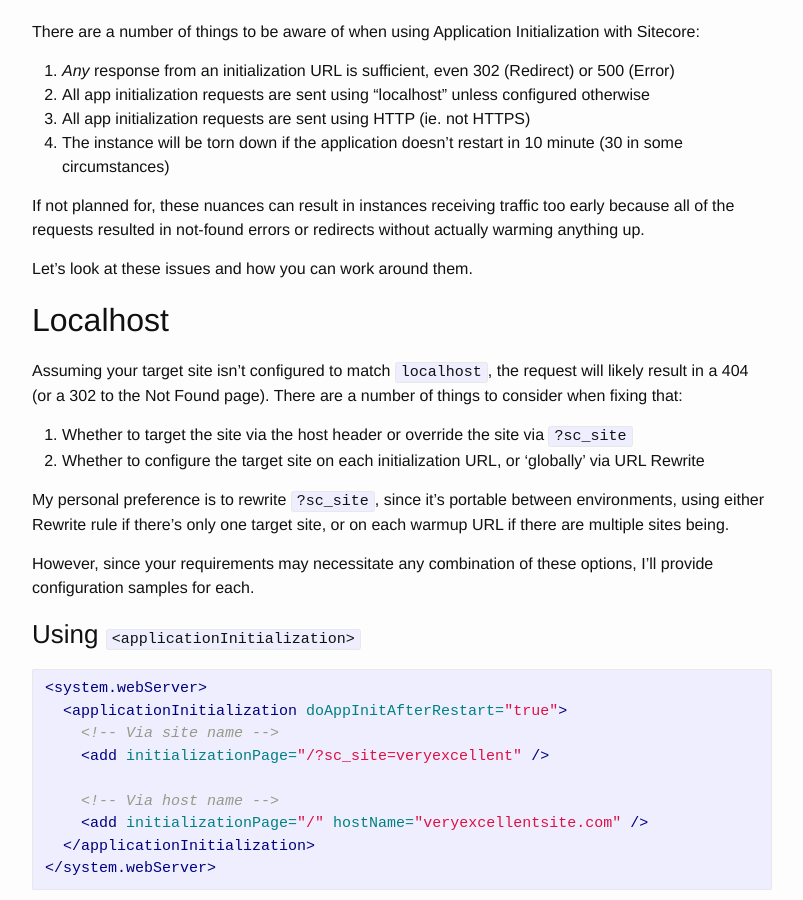
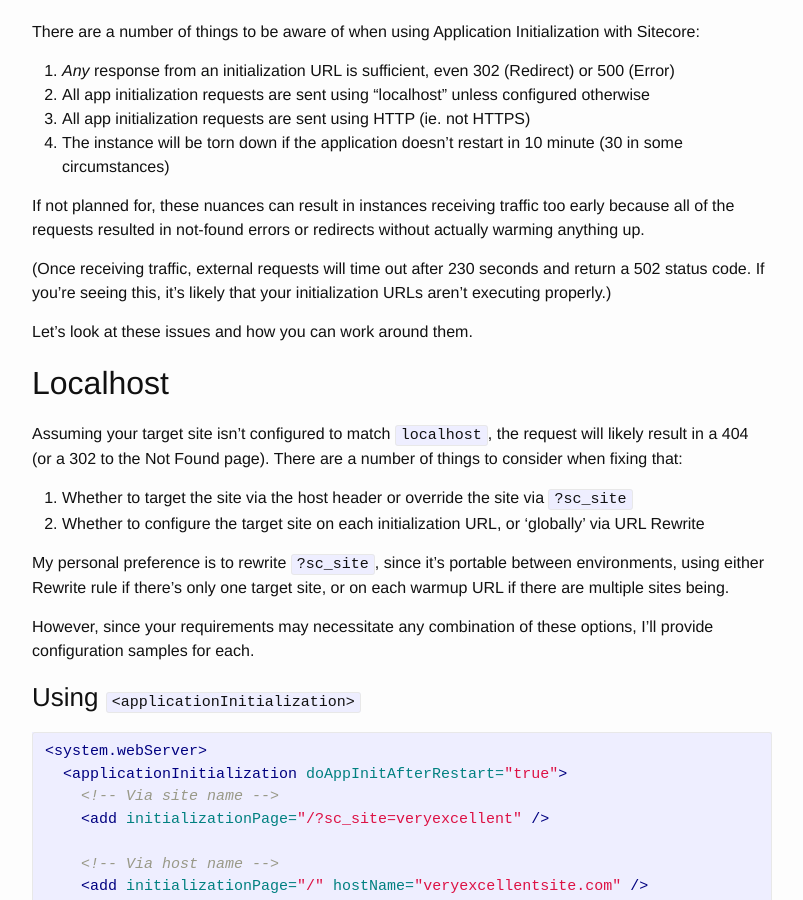
Before and after one commit to richardszalay/richardszalay.github.io, a Jekyll site: the page built from _posts/2019-07-03-sitecore-azure-appinit.md, in a window 1280 px wide and 900 px high, scrolled down 1373 px. Shown: the whole window, without its empty margins (238-1041 px from the left). Built offline with Jekyll 4.4.1, drawn with Linux system fonts in a browser that asks for light colours; comment, search, counter and statistics services are not loaded.

Commit message:
Add info on 502 timeout to sitecore-azure-appinit

```diff
--- a/_posts/2019-07-03-sitecore-azure-appinit.md
+++ b/_posts/2019-07-03-sitecore-azure-appinit.md
@@ -65,6 +65,8 @@ There are a number of things to be aware of when using Application Initializatio
 4. The instance will be torn down if the application doesn't restart in 10 minute (30 in some circumstances)
 
 If not planned for, these nuances can result in instances receiving traffic too early because all of the requests resulted in not-found errors or redirects without actually warming anything up.
+
+(Once receiving traffic, external requests will time out after 230 seconds and return a 502 status code. If you're seeing this, it's likely that your initialization URLs aren't executing properly.)
 
 Let's look at these issues and how you can work around them.
 
```
